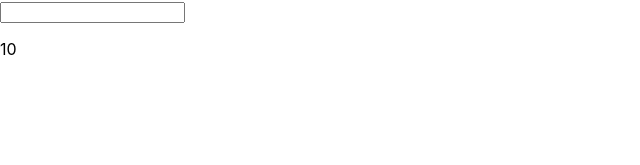
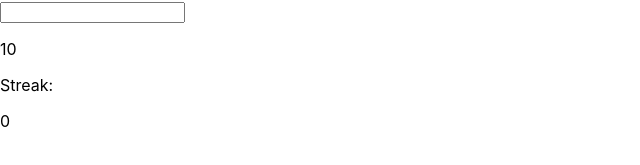
Before and after one commit to KaiSolter/KaiSolter.github.io, a React (Create React App) app in the folder my-app/: page / in a window 1280 px wide. Shown: the part 147-312 px from the top of the page, without its empty margins (0-640 px from the left). Built offline with nearby package versions, Linux system fonts and the light colour scheme.

Commit message:
added score

```diff
--- a/my-app/src/App.jsx
+++ b/my-app/src/App.jsx
@@ -1,16 +1,22 @@
 import './App.css';
 import React, {useCallback, useState} from 'react'
-import InputBox from './components/InputBox';
+import InputBox from './components/InputBox'
 import LetterBank from './components/LetterBank'
 import Timer from './components/Timer'
+import Score from './components/Score'
 
 function App() {
-  const [sharedLetterBank, setSharedLetterBank] = useState([]);
-  const [key, setKey] = useState(0);
+  const [sharedLetterBank, setSharedLetterBank] = useState([])
+  const [key, setKey] = useState(0)
+  const [score, setScore] = useState(0)
 
   const regenerateLetterBank = useCallback( () => {
     setKey(prevKey => prevKey + 1);
   }, []);
+
+  const incrementScore = useCallback ( () => {
+    setScore((prevScore) => prevScore +1);
+  },[]);
 
   return (
     <header>
@@ -19,8 +25,13 @@ function App() {
       <LetterBank key={key} onLettersUpdate={setSharedLetterBank} ></LetterBank>
       </div>
       <p> Enter Word: </p>
-      <InputBox letterBank={sharedLetterBank} onRegenerateLetterBank={regenerateLetterBank} ></InputBox>
+      <InputBox letterBank={sharedLetterBank}
+      onRegenerateLetterBank={regenerateLetterBank}
+      incrementScore={incrementScore}
+      ></InputBox>
       <Timer></Timer>
+      <p>Streak:</p>
+      <Score score={score} ></Score>
     </header>
   );
 }
--- a/my-app/src/components/InputBox.jsx
+++ b/my-app/src/components/InputBox.jsx
@@ -1,6 +1,6 @@
 import { useState } from 'react';
 
-function InputBox( {letterBank, onRegenerateLetterBank} ) {
+function InputBox( {letterBank, incrementScore, onRegenerateLetterBank} ) {
   const [wordInput, setwordInput] = useState('');
   const handleinput = (event) => {
     setwordInput(event.target.value);
@@ -42,6 +42,7 @@ function InputBox( {letterBank, onRegenerateLetterBank} ) {
       fetchDef(word).then(validEngWord => {
         if (validEngWord) {
           alert('valid word');
+          incrementScore();
         } else {
           alert('invalid word');
         }
--- /dev/null
+++ b/my-app/src/components/Score.jsx
@@ -0,0 +1,10 @@
+import React from 'react';
+
+function Score({score}) {
+    return (
+        <div>
+            <p>{score}</p>
+        </div>
+    )
+}
+export default Score
```
